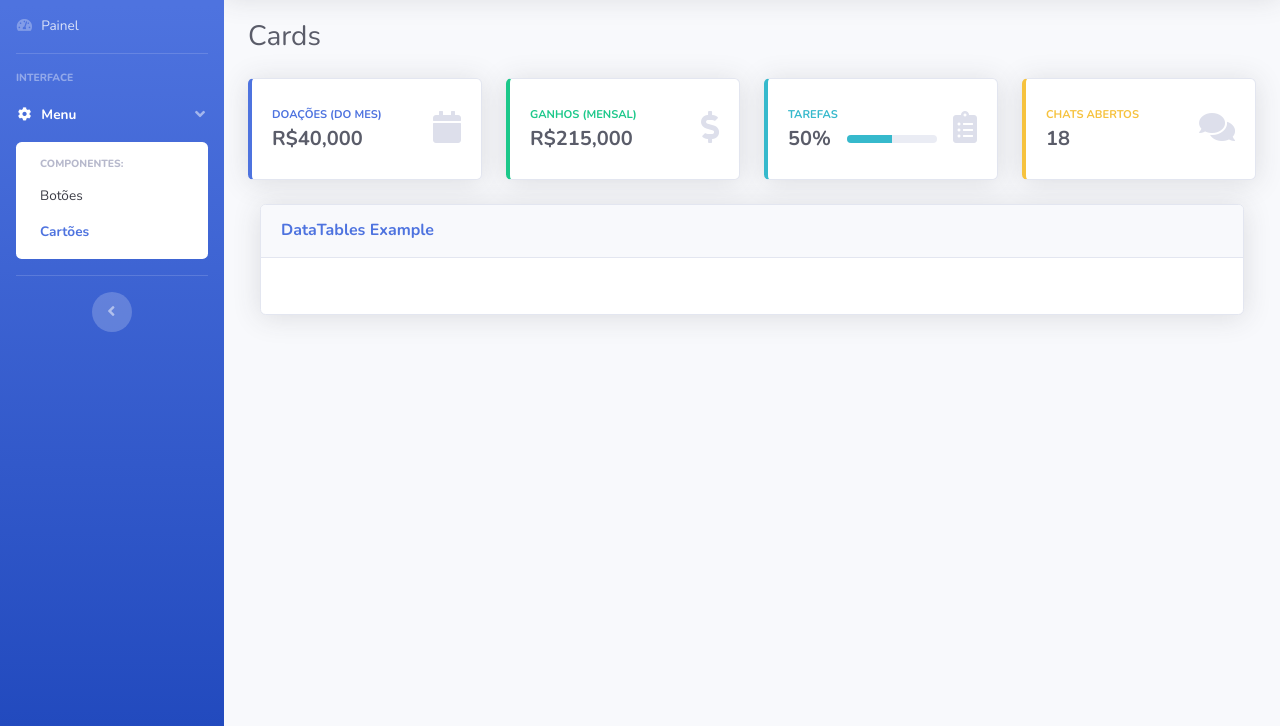
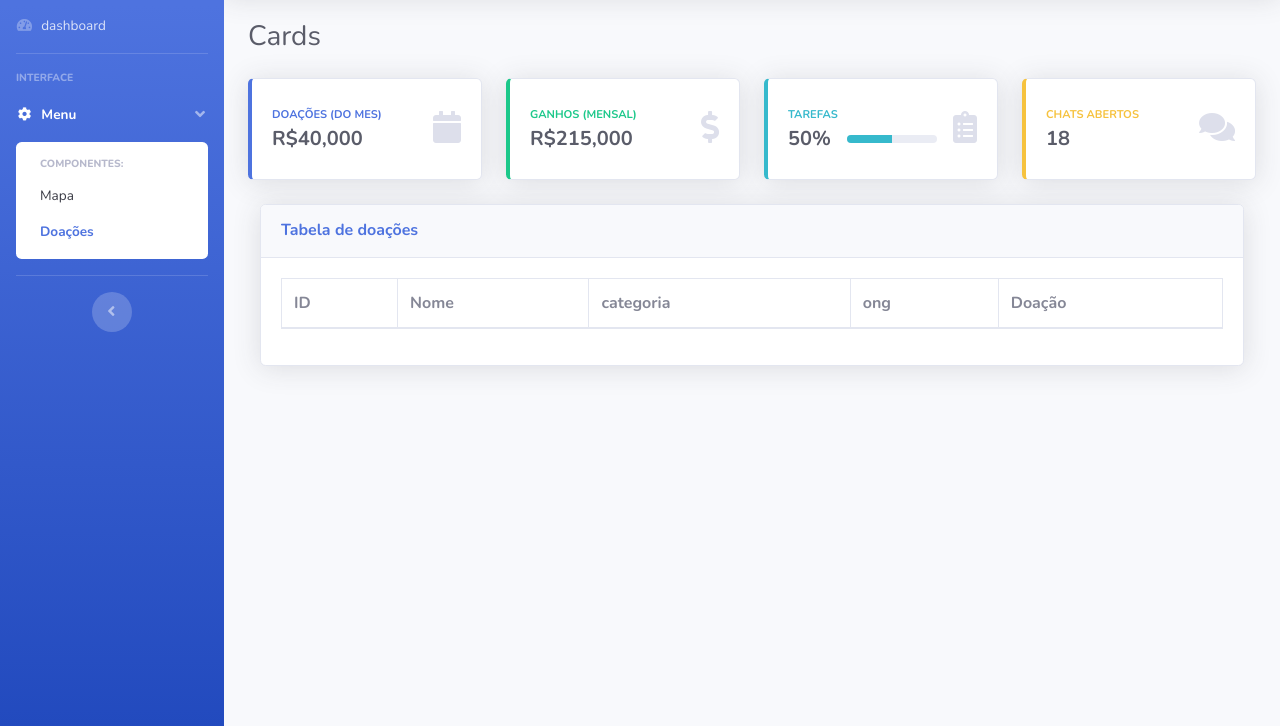
Before and after one commit to Gabryel8818/doa-se, a website with bundled scripts: page frontend/cards.html in a window 1280 px wide. Shown: the part 74-800 px from the top of the page. Built offline with nearby package versions, Linux system fonts and the light colour scheme; no server answers.

Commit message:
List cards: estrutura base da tabela

```diff
--- a/frontend/cards.html
+++ b/frontend/cards.html
@@ -8,6 +8,8 @@
     <meta name="viewport" content="width=device-width, initial-scale=1, shrink-to-fit=no">
     <meta name="description" content="">
     <meta name="author" content="">
+
+
 
     <title>Doase</title>
 
@@ -40,7 +42,7 @@
         <ul class="navbar-nav bg-gradient-primary sidebar sidebar-dark accordion" id="accordionSidebar">
 
             <!-- Sidebar - Brand -->
-            <a class="sidebar-brand d-flex align-items-center justify-content-center" href="index.html">
+            <a class="sidebar-brand d-flex align-items-center justify-content-center" href="dashboard.html">
                 <div class="sidebar-brand-icon rotate-n-15">
                     <i class="fas fa-laugh-wink"></i>
                 </div>
@@ -52,9 +54,9 @@
 
             <!-- Nav Item - Dashboard -->
             <li class="nav-item">
-                <a class="nav-link" href="index.html">
+                <a class="nav-link" href="dashboard.html">
                     <i class="fas fa-fw fa-tachometer-alt"></i>
-                    <span>Painel</span></a>
+                    <span>dashboard</span></a>
             </li>
 
             <!-- Divider -->
@@ -76,8 +78,8 @@
                     data-parent="#accordionSidebar">
                     <div class="bg-white py-2 collapse-inner rounded">
                         <h6 class="collapse-header">Componentes:</h6>
-                        <a class="collapse-item" href="buttons.html">Botões</a>
-                        <a class="collapse-item active" href="cards.html">Cartões</a>
+                        <a class="collapse-item" href="mapa.html">Mapa</a>
+                        <a class="collapse-item active" href="cards.html">Doações</a>
                     </div>
                 </div>
             </li>
@@ -411,11 +413,20 @@
                    <!-- DataTales Example -->
                    <div class="card shadow mb-4">
                     <div class="card-header py-3">
-                        <h6 class="m-0 font-weight-bold text-primary">DataTables Example</h6>
+                        <h6 class="m-0 font-weight-bold text-primary">Tabela de doações</h6>
                     </div>
                     <div class="card-body">
                         <div class="table-responsive">
                             <table class="table table-bordered" id="dataTable" width="100%" cellspacing="0">
+                                <thead>
+                                    <tr>
+                                        <th>ID</th>
+                                        <th>Nome</th>
+                                        <th>categoria</th>
+                                        <th>ong</th>
+                                        <th>Doação</th>
+                                    </tr>
+                                </thead>
 
                             </table>
                         </div>
```
